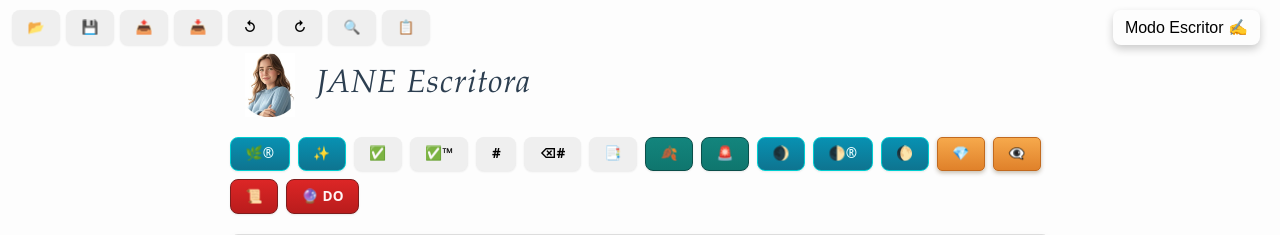
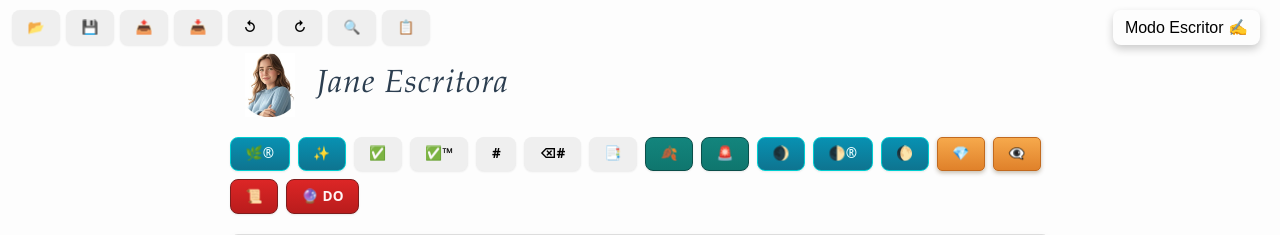
Before and after one commit to benilto87/verbaia1, a Flask app: page / in a window 1280 px wide. Shown: the top 235 px of the page. Run offline with Flask 3, Linux system fonts and the light colour scheme; the visitor is signed in with stand-in values (Sample User, id 1).

Commit message:
tamanho do nome

```diff
--- a/static/css/estilo1.css
+++ b/static/css/estilo1.css
@@ -40,7 +40,7 @@ h1 {
 .titulo-principal {
     font-family: "Garamond", "EB Garamond", "Times New Roman", serif;
     font-style: italic;
-    font-weight: 500;
+    font-weight: 400;
     letter-spacing: 0.03em;
 }
 
--- a/templates/index.html
+++ b/templates/index.html
@@ -25,7 +25,7 @@
   <img src="{{ url_for('static', filename='img/jane.jpg') }}"
        alt="jane"
        class="icone-titulo">
-  JANE Escritora
+  Jane Escritora
 </h1>
 
     <div id="toolbar">
```
